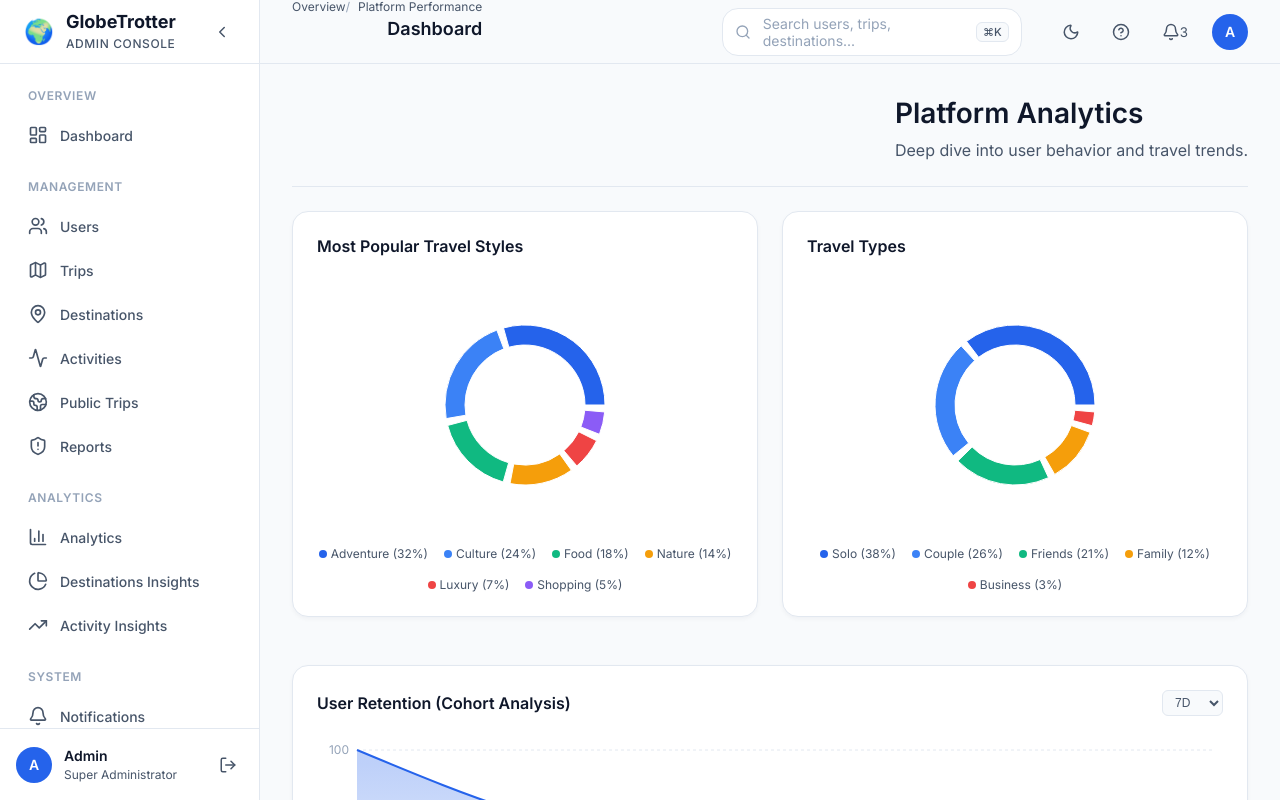
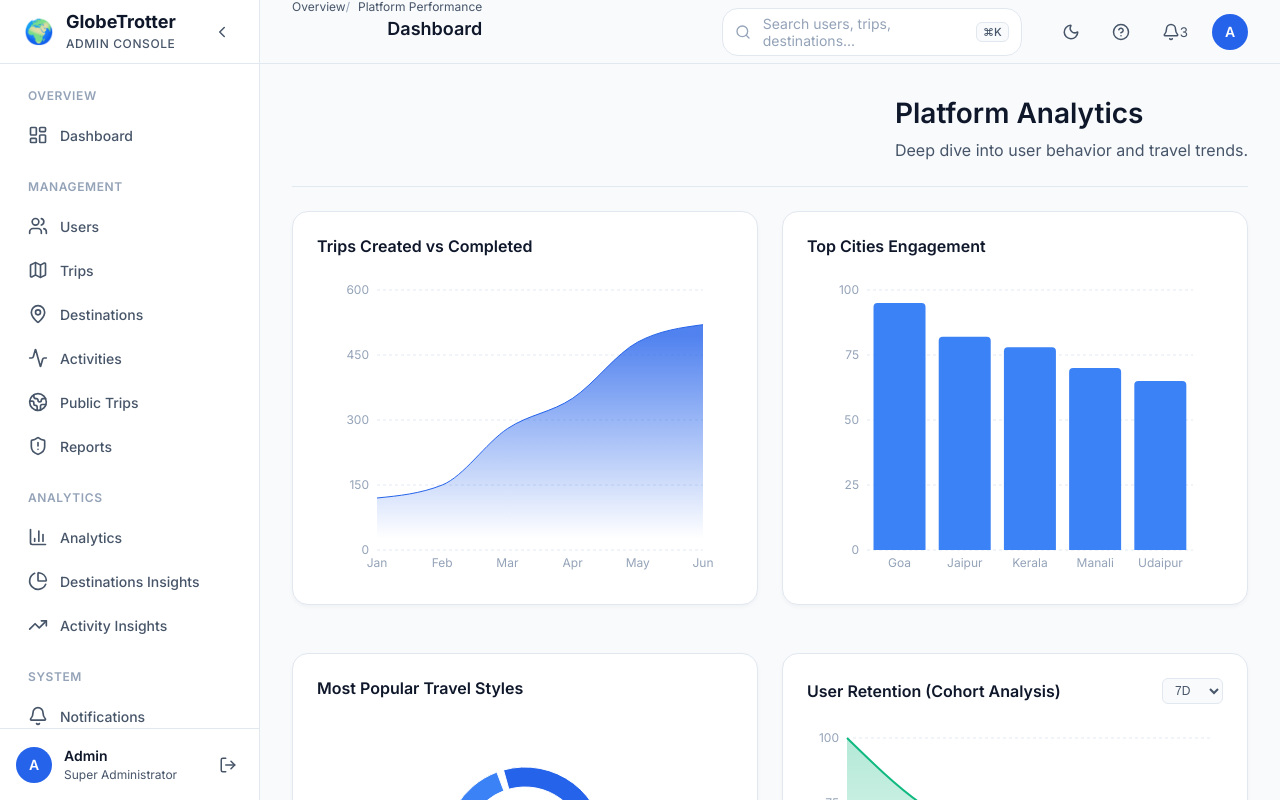
Before and after one commit to DevanshAdhia/GlobeTrotter, a React (Vite) app: page /admin/analytics in a window 1280 px wide. Shown: the top 800 px of the page. Built offline with nearby package versions, Linux system fonts and the light colour scheme.

Commit message:
feat: complete analytics page with trips created and user engagement charts

```diff
--- a/src/pages/admin/Analytics.jsx
+++ b/src/pages/admin/Analytics.jsx
@@ -1,4 +1,4 @@
-import { PieChart, Pie, Cell, Tooltip as RechartsTooltip, ResponsiveContainer } from 'recharts';
+import { PieChart, Pie, Cell, AreaChart, Area, BarChart, Bar, XAxis, YAxis, CartesianGrid, Tooltip as RechartsTooltip, ResponsiveContainer } from 'recharts';
 import ChartCard from '../../components/admin/ChartCard';
 
 const Analytics = () => {
@@ -21,12 +21,21 @@ const Analytics = () => {
     { name: 'Shopping', value: 5 },
   ];
 
-  const travelTypeData = [
-    { name: 'Solo', value: 38 },
-    { name: 'Couple', value: 26 },
-    { name: 'Friends', value: 21 },
-    { name: 'Family', value: 12 },
-    { name: 'Business', value: 3 },
+  const tripsCreatedData = [
+    { month: 'Jan', created: 120, completed: 90 },
+    { month: 'Feb', created: 150, completed: 110 },
+    { month: 'Mar', created: 280, completed: 190 },
+    { month: 'Apr', created: 350, completed: 250 },
+    { month: 'May', created: 480, completed: 320 },
+    { month: 'Jun', created: 520, completed: 410 },
+  ];
+
+  const cityEngagementData = [
+    { city: 'Goa', engagement: 95 },
+    { city: 'Jaipur', engagement: 82 },
+    { city: 'Kerala', engagement: 78 },
+    { city: 'Manali', engagement: 70 },
+    { city: 'Udaipur', engagement: 65 },
   ];
 
   const COLORS = ['var(--primary)', 'var(--info)', 'var(--success)', 'var(--warning)', 'var(--danger)', '#8b5cf6'];
@@ -75,17 +84,53 @@ const Analytics = () => {
         </div>
       </div>
 
+      <div style={{ display: 'grid', gridTemplateColumns: 'repeat(auto-fit, minmax(400px, 1fr))', gap: '1.5rem', marginBottom: '1.5rem' }}>
+        <div className="card">
+          <h3 style={{ fontSize: '1rem', fontWeight: 600, marginBottom: '1.5rem', color: 'var(--text-primary)' }}>Trips Created vs Completed</h3>
+          <div style={{ height: '300px' }}>
+            <ResponsiveContainer width="100%" height="100%">
+              <AreaChart data={tripsCreatedData} margin={{ top: 10, right: 30, left: 0, bottom: 0 }}>
+                <defs>
+                  <linearGradient id="colorCreated" x1="0" y1="0" x2="0" y2="1">
+                    <stop offset="5%" stopColor="var(--primary)" stopOpacity={0.8}/>
+                    <stop offset="95%" stopColor="var(--primary)" stopOpacity={0}/>
+                  </linearGradient>
+                </defs>
+                <XAxis dataKey="month" stroke="var(--text-muted)" fontSize={12} tickLine={false} axisLine={false} />
+                <YAxis stroke="var(--text-muted)" fontSize={12} tickLine={false} axisLine={false} />
+                <CartesianGrid strokeDasharray="3 3" stroke="var(--border)" vertical={false} />
+                <RechartsTooltip contentStyle={{ backgroundColor: 'var(--surface)', borderColor: 'var(--border)', borderRadius: 'var(--radius-md)' }} />
+                <Area type="monotone" dataKey="created" stroke="var(--primary)" fillOpacity={1} fill="url(#colorCreated)" />
+              </AreaChart>
+            </ResponsiveContainer>
+          </div>
+        </div>
+
+        <div className="card">
+          <h3 style={{ fontSize: '1rem', fontWeight: 600, marginBottom: '1.5rem', color: 'var(--text-primary)' }}>Top Cities Engagement</h3>
+          <div style={{ height: '300px' }}>
+            <ResponsiveContainer width="100%" height="100%">
+              <BarChart data={cityEngagementData} margin={{ top: 10, right: 30, left: 0, bottom: 0 }}>
+                <XAxis dataKey="city" stroke="var(--text-muted)" fontSize={12} tickLine={false} axisLine={false} />
+                <YAxis stroke="var(--text-muted)" fontSize={12} tickLine={false} axisLine={false} />
+                <CartesianGrid strokeDasharray="3 3" stroke="var(--border)" vertical={false} />
+                <RechartsTooltip contentStyle={{ backgroundColor: 'var(--surface)', borderColor: 'var(--border)', borderRadius: 'var(--radius-md)' }} cursor={{fill: 'var(--background)'}} />
+                <Bar dataKey="engagement" fill="var(--info)" radius={[4, 4, 0, 0]} />
+              </BarChart>
+            </ResponsiveContainer>
+          </div>
+        </div>
+      </div>
+
       <div style={{ display: 'grid', gridTemplateColumns: 'repeat(auto-fit, minmax(300px, 1fr))', gap: '1.5rem', marginBottom: '1.5rem' }}>
         {renderDonutChart('Most Popular Travel Styles', travelStyleData)}
-        {renderDonutChart('Travel Types', travelTypeData)}
+        <ChartCard
+          title="User Retention (Cohort Analysis)"
+          data={userRetentionData}
+          dataKeys={['retention']}
+          colors={['var(--success)']}
+        />
       </div>
-
-      <ChartCard
-        title="User Retention (Cohort Analysis)"
-        data={userRetentionData}
-        dataKeys={['retention']}
-        colors={['var(--primary)']}
-      />
     </div>
   );
 };
```
